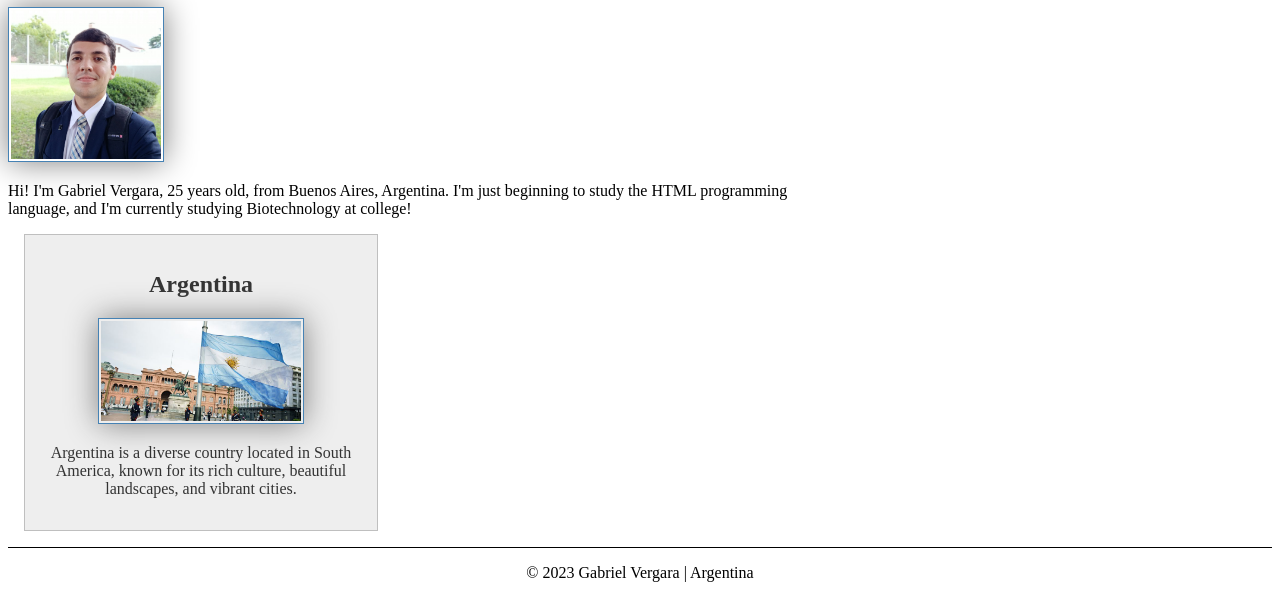
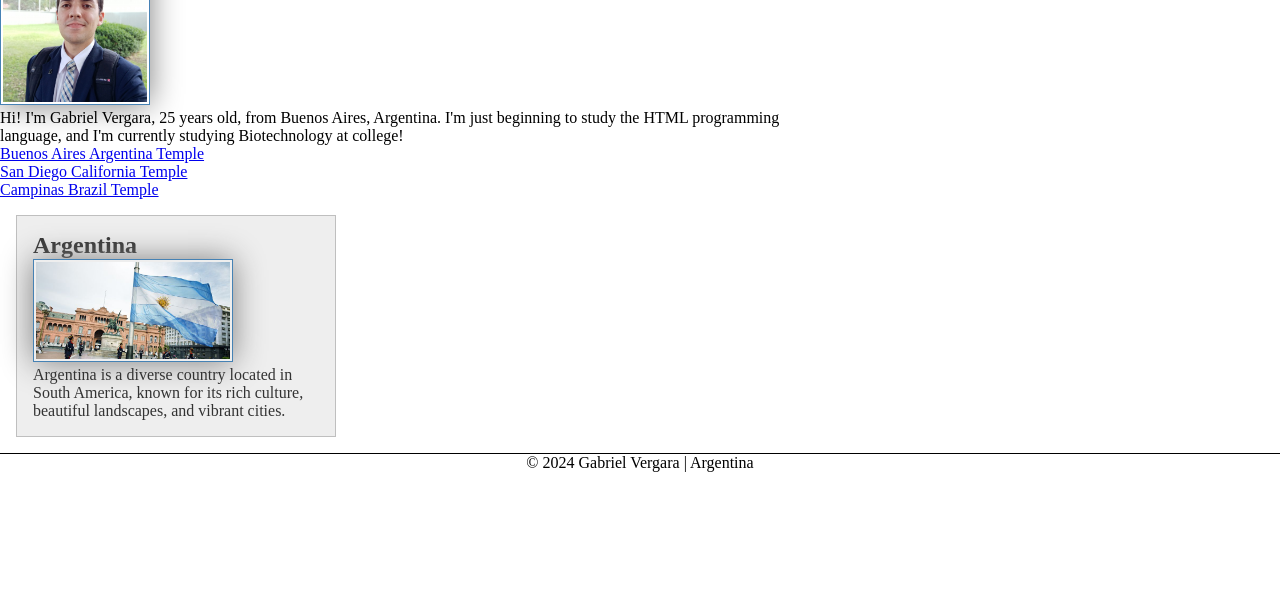
Before and after one commit to g-vergara/wdd130, a plain HTML site: page index.html in a window 1280 px wide. Shown: the part 275-873 px from the top of the page. After the commit the page ends 800 px from the top, so only its background shows below. Drawn offline with Linux system fonts and the light colour scheme.

Commit message:
Enhanced 3, box/aside

```diff
--- a/index.html
+++ b/index.html
@@ -22,6 +22,12 @@
         <h1>Gabriel Oscar Vergara | WDD 130</h1>
         <img src="images/profile.jpg" alt="Gabriel Vergara" width="200">
         <p>Hi! I'm Gabriel Vergara, 25 years old, from Buenos Aires, Argentina. I'm just beginning to study the HTML programming language, and I'm currently studying Biotechnology at college!</p>
+
+        <ul>
+            <li><a href="https://www.churchofjesuschrist.org/temples/details/buenos-aires-argentina-temple?lang=eng" target="_blank">Buenos Aires Argentina Temple</a></li>
+            <li><a href="https://www.churchofjesuschrist.org/temples/details/san-diego-california-temple?lang=eng" target="_blank">San Diego California Temple</a></li>
+            <li><a href="https://www.churchofjesuschrist.org/temples/details/campinas-brazil-temple?lang=eng" target="_blank">Campinas Brazil Temple</a></li>
+        </ul>
     </main>
 
     <aside>
@@ -31,7 +37,9 @@
     </aside>
 
     <footer>
-        <p>&copy; 2023 Gabriel Vergara | Argentina</p>
+        <p>&copy; 2024 Gabriel Vergara | Argentina</p>
     </footer>
+
+    <!-- Last modified: 01/25/2024 -->
 </body>
 </html>
--- a/styles/styles.css
+++ b/styles/styles.css
@@ -1,3 +1,19 @@
+* {
+  margin: 0;
+  padding: 0;
+  box-sizing: border-box;
+}
+
+/* Class Selectors */
+/* Box Class */
+.box {
+  margin: 1rem;
+  border: 1px solid rgba(0, 0, 0, 0.1);
+  padding: 1rem;
+  background-color: #ddd;
+  color: #000;
+}
+
 nav {
   background-color: steelblue;
   padding: 10px;
@@ -36,7 +52,7 @@ nav {
   padding: 1rem;
   background-color: #eee;
   color: #333;
-    text-align: center;
+  text-align: left;
 }
 
 aside img {
```
Lines whose indentation alone changed are shown as unchanged.
